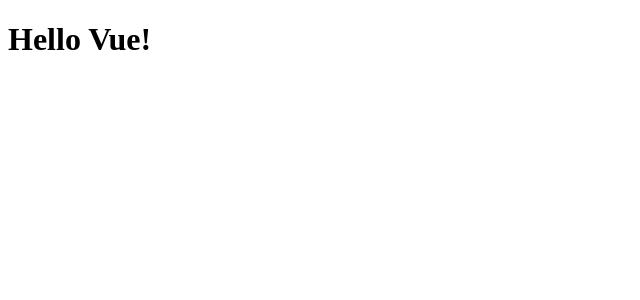
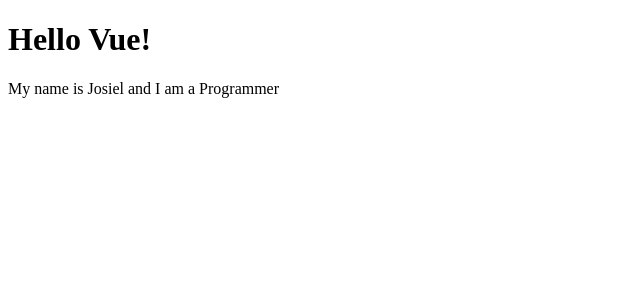
Before and after one commit to josielborges/vue-learning, a Vue app in the folder 2_vue_project/: page / in a window 1280 px wide. Shown: the top 300 px of the page, without its empty margins (0-640 px from the left). Built offline with nearby package versions, Linux system fonts and the light colour scheme.

Commit message:
Using data at component

```diff
--- a/2_vue_project/src/components/FirstComponent.vue
+++ b/2_vue_project/src/components/FirstComponent.vue
@@ -1,11 +1,20 @@
 <script>
 export default {
-  name: 'FirstComponent'
+  name: 'FirstComponent',
+  data() {
+    return {
+      name: 'Josiel',
+      profession: 'Programmer'
+    }
+  }
 }
 </script>
 
 <template>
-  <h1>Hello Vue!</h1>
+  <div>
+    <h1>Hello Vue!</h1>
+    <p>My name is {{ name }} and I am a {{ profession }}</p>
+  </div>
 </template>
 
 <style scoped>
```
